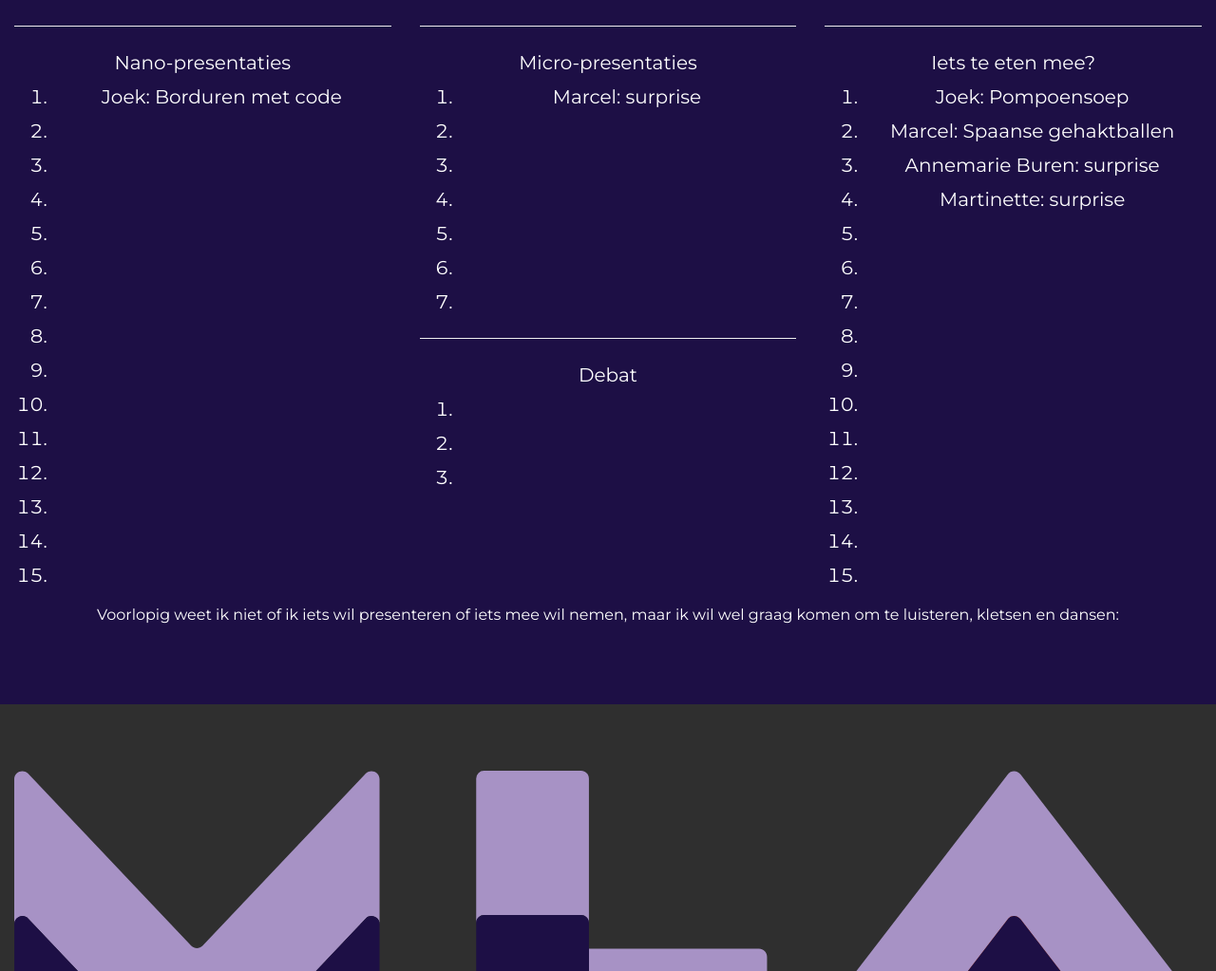
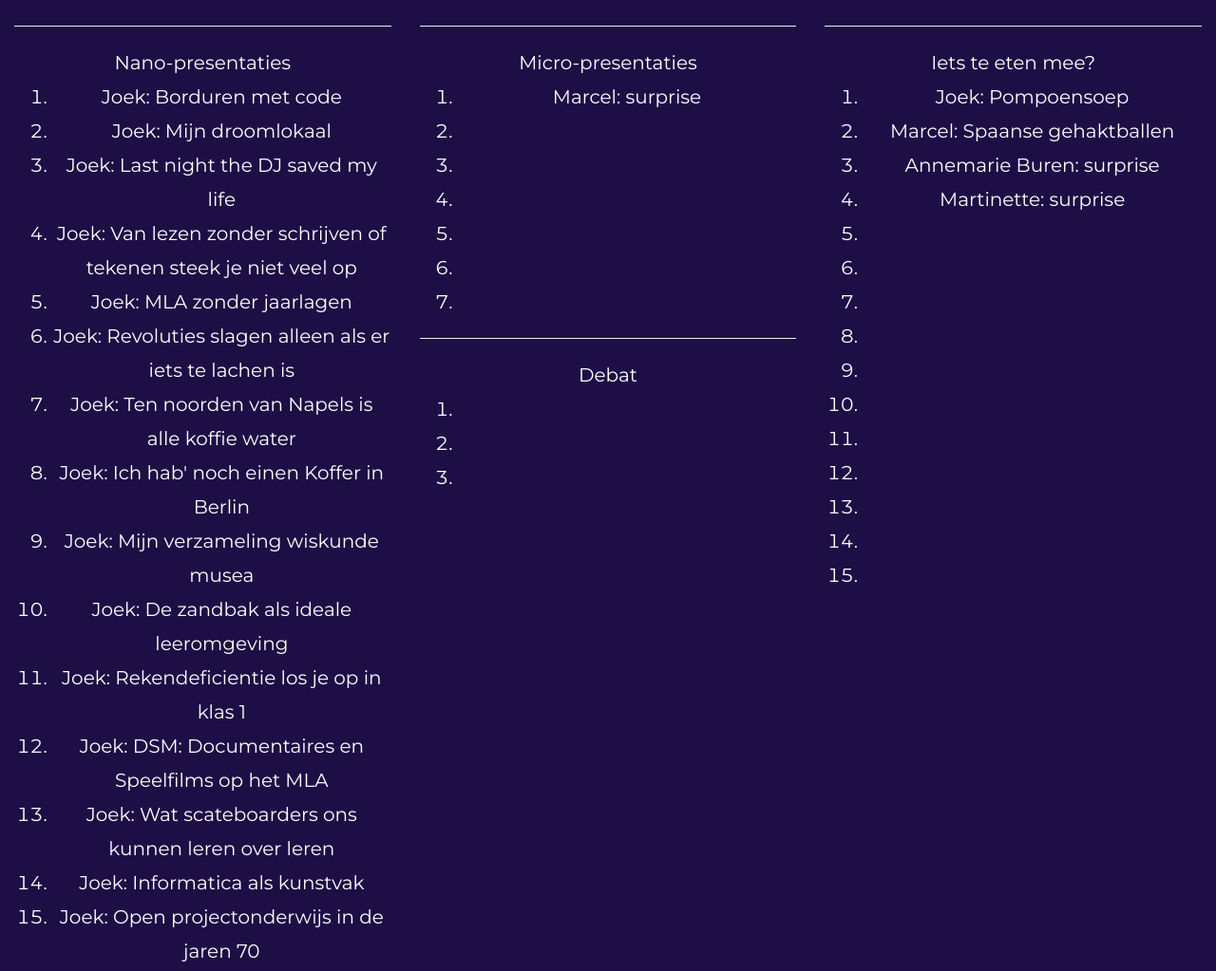
Before and after one commit to xota/MLAteachmeet, a plain HTML site: page index.html in a window 1280 px wide. Shown: the part 2356-3379 px from the top of the page at 95% size. Drawn offline with nearby package versions, Linux system fonts and the light colour scheme.

Commit message:
Veel praatjes van Joke toegevoegd
Eens kijken of dit inspireert tot beter voorstellen van collega's

```diff
--- a/index.html
+++ b/index.html
@@ -136,20 +136,20 @@
   		<hr>Nano-presentaties</h3>
   		<ol>
   			<li>Joek: Borduren met code</li>
-  			<li></li>
-  			<li></li>
-  			<li></li>
-  			<li></li>
-  			<li></li>
-  			<li></li>
-  			<li></li>
-  			<li></li>
-  			<li></li>
-  			<li></li>
-  			<li></li>
-  			<li></li>
-  			<li></li>
-  			<li></li>
+  			<li>Joek: Mijn droomlokaal</li>
+  			<li>Joek: Last night the DJ saved my life</li>
+  			<li>Joek: Van lezen zonder schrijven of tekenen steek je niet veel op</li>
+  			<li>Joek: MLA zonder jaarlagen</li>
+  			<li>Joek: Revoluties slagen alleen als er iets te lachen is</li>
+  			<li>Joek: Ten noorden van Napels is alle koffie water</li>
+  			<li>Joek: Ich hab' noch einen Koffer in Berlin</li>
+  			<li>Joek: Mijn verzameling wiskunde musea</li>
+  			<li>Joek: De zandbak als ideale leeromgeving</li>
+  			<li>Joek: Rekendeficientie los je op in klas 1</li>
+  			<li>Joek: DSM: Documentaires en Speelfilms op het MLA</li>
+  			<li>Joek: Wat scateboarders ons kunnen leren over leren</li>
+  			<li>Joek: Informatica als kunstvak</li>
+  			<li>Joek: Open projectonderwijs in de jaren 70</li>
   		</ol>
   	</div>
   	<div class ="col-sm-4">
```
